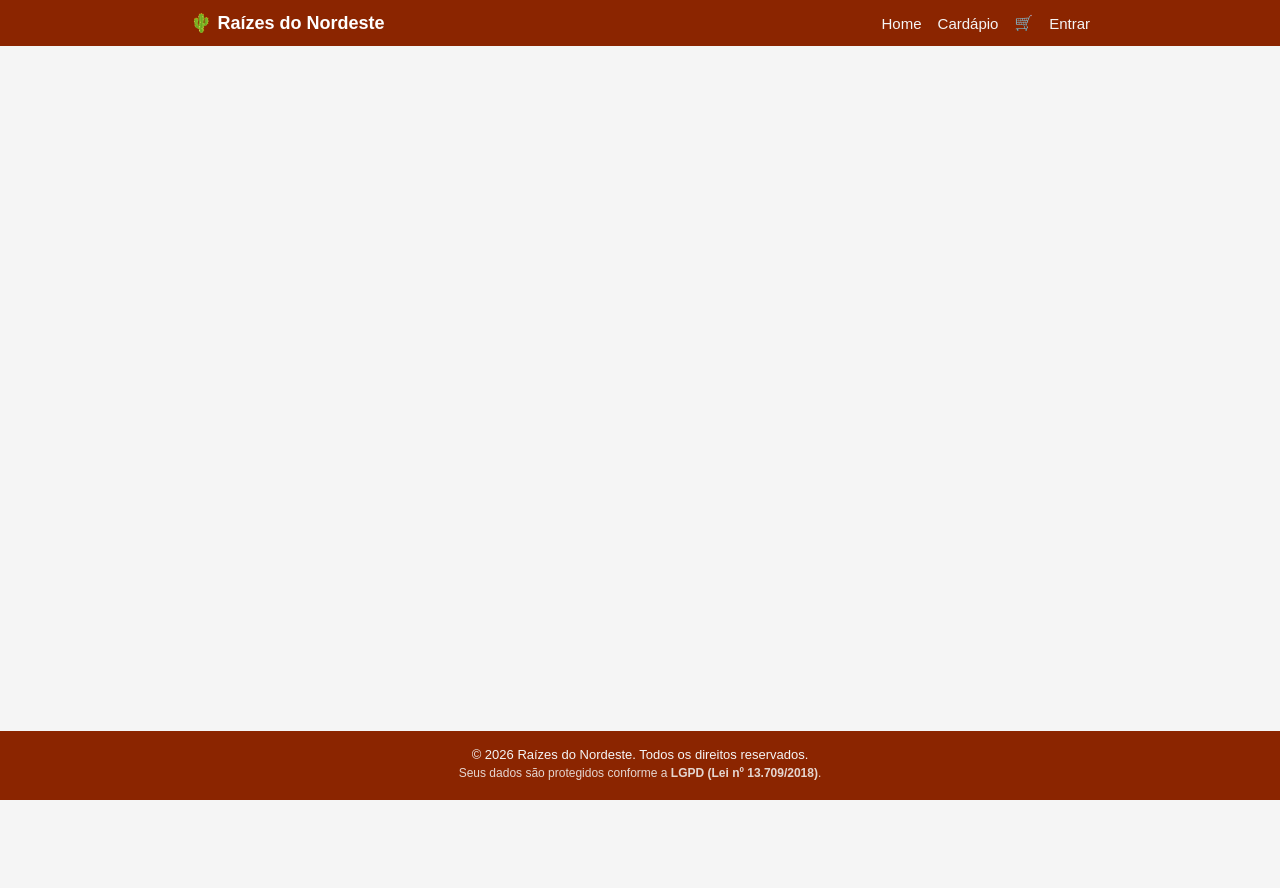
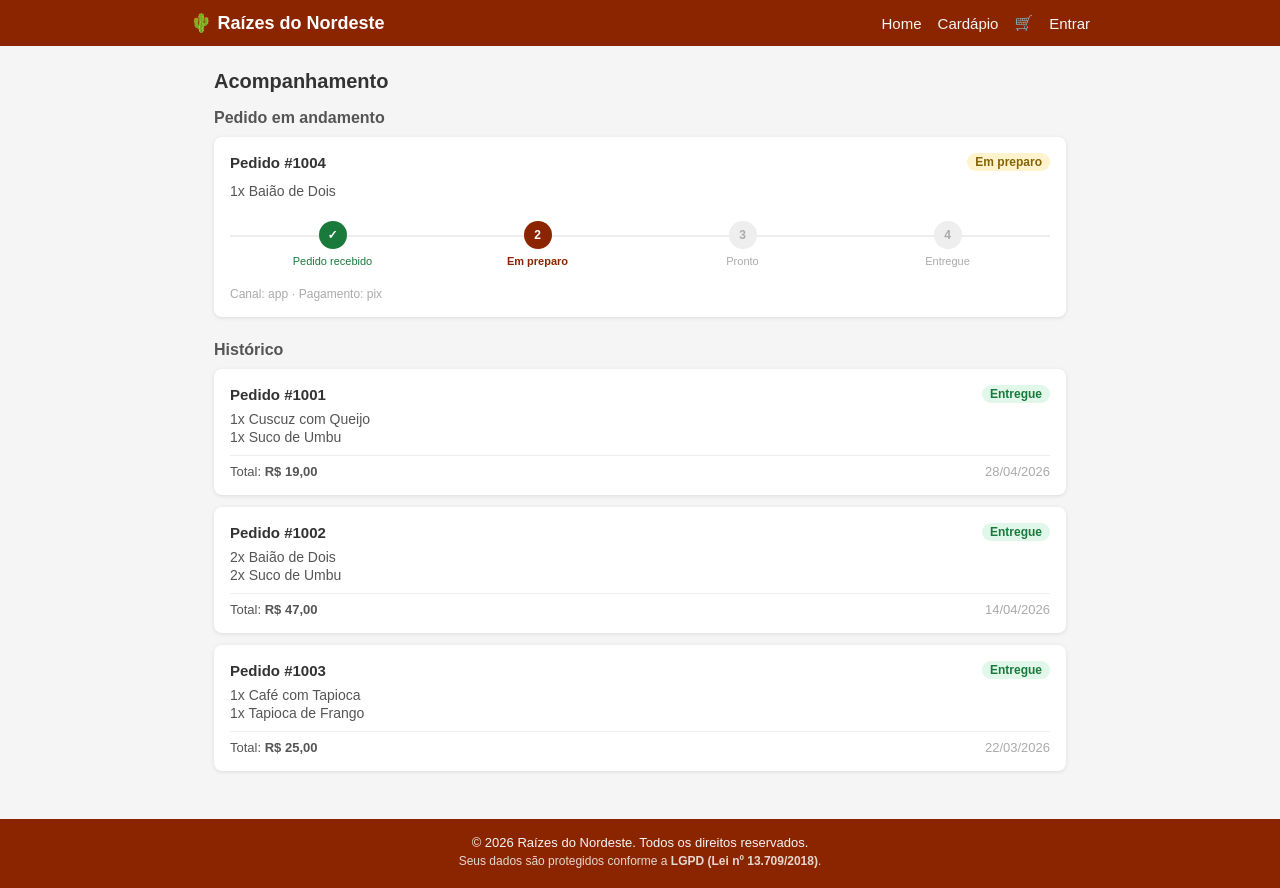
Before and after one commit to devSabrinalvs/raizes-do-nordeste, a React (Vite) app: page /acompanhamento in a window 1280 px wide. Before the commit the page ends 800 px from the top, so only its background shows below. Built offline with nearby package versions, Linux system fonts and the light colour scheme.

Commit message:
feat: adiciona rota de acompanhamento

```diff
--- a/src/App.jsx
+++ b/src/App.jsx
@@ -10,6 +10,7 @@ import Pagamento from './pages/Pagamento'
 import Processando from './pages/Processando'
 import PedidoAprovado from './pages/PedidoAprovado'
 import PedidoNegado from './pages/PedidoNegado'
+import Acompanhamento from './pages/Acompanhamento'
 import './App.css'
 
 function App() {
@@ -77,6 +78,7 @@ function App() {
           />
           <Route path="/pedido-aprovado" element={<PedidoAprovado />} />
           <Route path="/pedido-negado" element={<PedidoNegado />} />
+          <Route path="/acompanhamento" element={<Acompanhamento />} />
         </Routes>
       </main>
       <Footer />
--- /dev/null
+++ b/src/pages/Acompanhamento.css
@@ -0,0 +1,149 @@
+.acomp h2 {
+  font-size: 20px;
+  margin-bottom: 16px;
+  color: #333;
+}
+
+.acomp-secao {
+  margin-bottom: 24px;
+}
+
+.acomp-secao h3 {
+  font-size: 16px;
+  color: #555;
+  margin-bottom: 10px;
+}
+
+.acomp-ativo {
+  display: flex;
+  flex-direction: column;
+  gap: 12px;
+}
+
+.acomp-cabecalho {
+  display: flex;
+  justify-content: space-between;
+  align-items: center;
+}
+
+.acomp-numero {
+  font-weight: bold;
+  font-size: 15px;
+}
+
+.acomp-itens p {
+  font-size: 14px;
+  color: #555;
+  margin-bottom: 2px;
+}
+
+.acomp-progresso {
+  display: flex;
+  justify-content: space-between;
+  margin: 8px 0;
+  position: relative;
+}
+
+.acomp-progresso::before {
+  content: '';
+  position: absolute;
+  top: 14px;
+  left: 0;
+  right: 0;
+  height: 2px;
+  background-color: #eee;
+  z-index: 0;
+}
+
+.acomp-etapa {
+  display: flex;
+  flex-direction: column;
+  align-items: center;
+  gap: 6px;
+  font-size: 11px;
+  color: #aaa;
+  text-align: center;
+  flex: 1;
+  z-index: 1;
+}
+
+.acomp-etapa.concluida {
+  color: #1a7a3c;
+}
+
+.acomp-etapa.atual {
+  color: #8B2500;
+  font-weight: bold;
+}
+
+.acomp-bolinha {
+  width: 28px;
+  height: 28px;
+  border-radius: 50%;
+  background-color: #eee;
+  display: flex;
+  align-items: center;
+  justify-content: center;
+  font-size: 12px;
+  font-weight: bold;
+  color: #aaa;
+}
+
+.acomp-etapa.concluida .acomp-bolinha {
+  background-color: #1a7a3c;
+  color: #fff;
+}
+
+.acomp-etapa.atual .acomp-bolinha {
+  background-color: #8B2500;
+  color: #fff;
+}
+
+.acomp-canal {
+  font-size: 12px;
+  color: #aaa;
+}
+
+.acomp-historico {
+  display: flex;
+  flex-direction: column;
+  gap: 12px;
+}
+
+.acomp-historico-item {
+  display: flex;
+  flex-direction: column;
+  gap: 8px;
+}
+
+.acomp-rodape {
+  display: flex;
+  justify-content: space-between;
+  font-size: 13px;
+  color: #555;
+  border-top: 1px solid #eee;
+  padding-top: 8px;
+}
+
+.acomp-data {
+  color: #aaa;
+}
+
+.acomp-sem-pedido {
+  text-align: center;
+  padding: 32px 16px;
+  display: flex;
+  flex-direction: column;
+  align-items: center;
+  gap: 12px;
+}
+
+.acomp-sem-pedido p {
+  color: #888;
+  font-size: 15px;
+}
+
+.acomp-sem-pedido .btn {
+  width: auto;
+  padding: 10px 24px;
+}
--- /dev/null
+++ b/src/pages/Acompanhamento.jsx
@@ -0,0 +1,106 @@
+import { useNavigate } from 'react-router-dom'
+import Card from '../components/Card'
+import Badge from '../components/Badge'
+import Button from '../components/Button'
+import pedidos from '../data/pedidos.json'
+import './Acompanhamento.css'
+
+const statusLabel = {
+  em_preparo: 'Em preparo',
+  entregue: 'Entregue',
+  cancelado: 'Cancelado',
+  aguardando: 'Aguardando'
+}
+
+const statusTipo = {
+  em_preparo: 'alerta',
+  entregue: 'sucesso',
+  cancelado: 'erro',
+  aguardando: 'info'
+}
+
+const etapas = ['Pedido recebido', 'Em preparo', 'Pronto', 'Entregue']
+
+function getEtapaAtual(status) {
+  if (status === 'entregue') return 4
+  if (status === 'em_preparo') return 2
+  return 1
+}
+
+function Acompanhamento() {
+  const navigate = useNavigate()
+  const pedidoAtivo = pedidos.find(p => p.status === 'em_preparo')
+  const historico = pedidos.filter(p => p.status === 'entregue')
+
+  return (
+    <div className="acomp">
+      <h2>Acompanhamento</h2>
+
+      {pedidoAtivo ? (
+        <section className="acomp-secao">
+          <h3>Pedido em andamento</h3>
+          <Card className="acomp-ativo">
+            <div className="acomp-cabecalho">
+              <span className="acomp-numero">Pedido #{pedidoAtivo.id}</span>
+              <Badge texto={statusLabel[pedidoAtivo.status]} tipo={statusTipo[pedidoAtivo.status]} />
+            </div>
+
+            <div className="acomp-itens">
+              {pedidoAtivo.itens.map(item => (
+                <p key={item.produtoId}>{item.quantidade}x {item.nome}</p>
+              ))}
+            </div>
+
+            <div className="acomp-progresso">
+              {etapas.map((etapa, i) => {
+                const etapaAtual = getEtapaAtual(pedidoAtivo.status)
+                const concluida = i + 1 < etapaAtual
+                const atual = i + 1 === etapaAtual
+                return (
+                  <div key={i} className={`acomp-etapa ${concluida ? 'concluida' : ''} ${atual ? 'atual' : ''}`}>
+                    <div className="acomp-bolinha">{concluida ? '✓' : i + 1}</div>
+                    <span>{etapa}</span>
+                  </div>
+                )
+              })}
+            </div>
+
+            <p className="acomp-canal">Canal: {pedidoAtivo.canal} · Pagamento: {pedidoAtivo.pagamento}</p>
+          </Card>
+        </section>
+      ) : (
+        <Card className="acomp-sem-pedido">
+          <p>Nenhum pedido em andamento no momento.</p>
+          <Button onClick={() => navigate('/cardapio')}>Fazer um pedido</Button>
+        </Card>
+      )}
+
+      {historico.length > 0 && (
+        <section className="acomp-secao">
+          <h3>Histórico</h3>
+          <div className="acomp-historico">
+            {historico.map(pedido => (
+              <Card key={pedido.id} className="acomp-historico-item">
+                <div className="acomp-cabecalho">
+                  <span className="acomp-numero">Pedido #{pedido.id}</span>
+                  <Badge texto={statusLabel[pedido.status]} tipo={statusTipo[pedido.status]} />
+                </div>
+                <div className="acomp-itens">
+                  {pedido.itens.map(item => (
+                    <p key={item.produtoId}>{item.quantidade}x {item.nome}</p>
+                  ))}
+                </div>
+                <div className="acomp-rodape">
+                  <span>Total: <strong>R$ {pedido.total.toFixed(2).replace('.', ',')}</strong></span>
+                  <span className="acomp-data">{new Date(pedido.dataPedido).toLocaleDateString('pt-BR')}</span>
+                </div>
+              </Card>
+            ))}
+          </div>
+        </section>
+      )}
+    </div>
+  )
+}
+
+export default Acompanhamento
```
